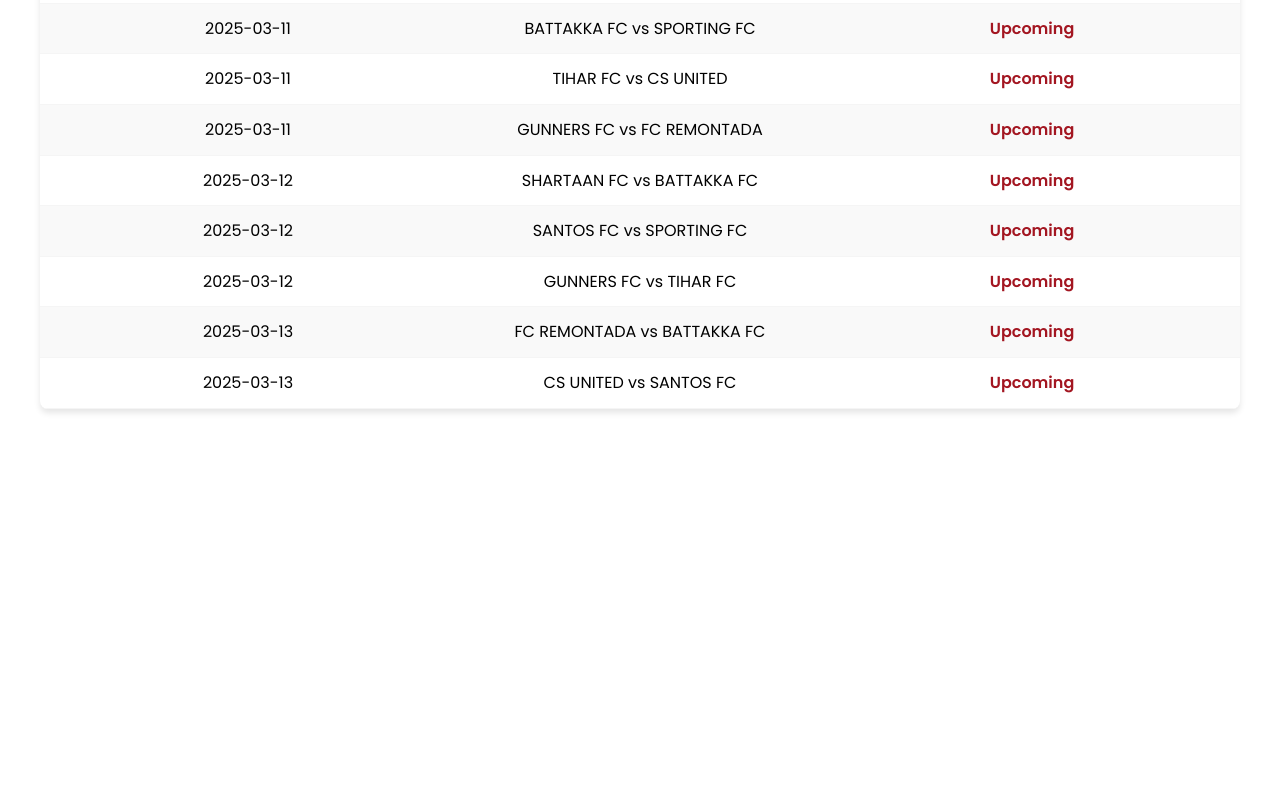
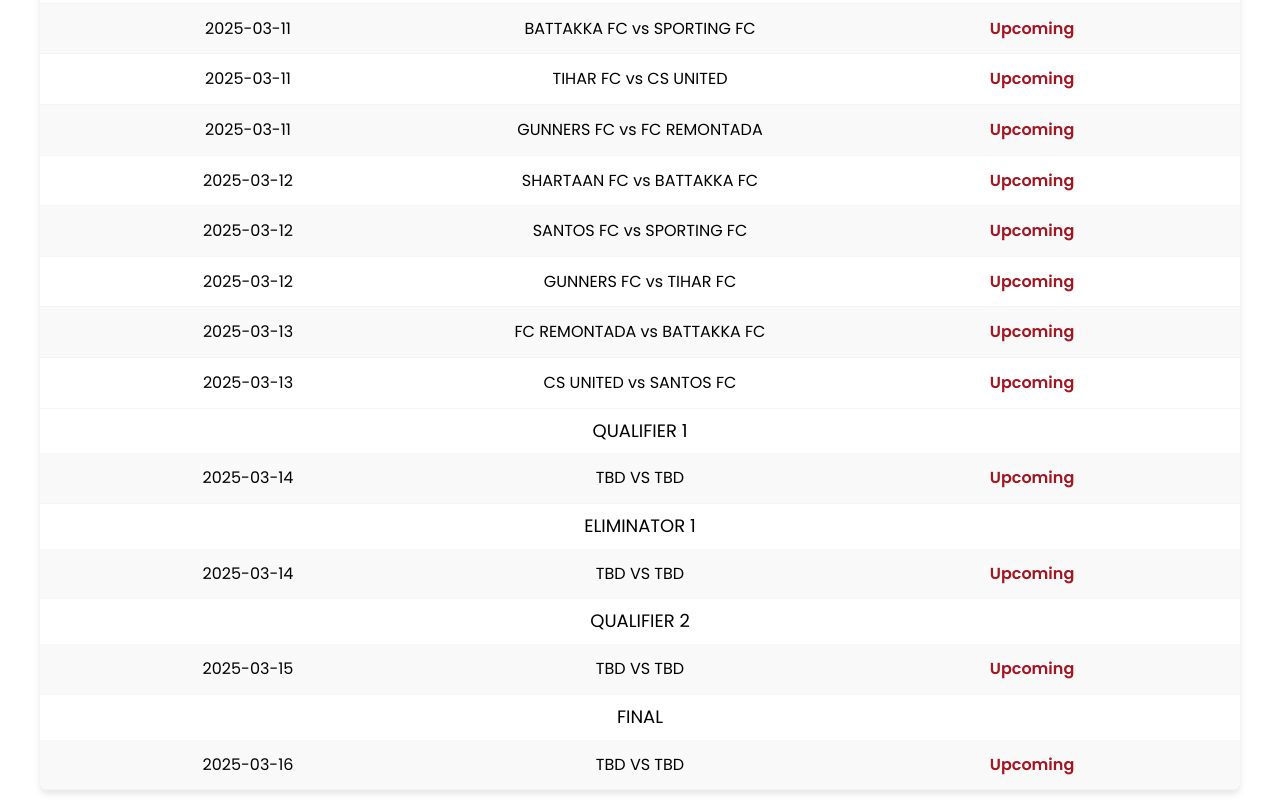
Before and after one commit to Vishnu-dk/gsl, a React (Create React App) app: page /fixtures in a window 1280 px wide. Shown: the part 1220-2020 px from the top of the page. Before the commit the page ends 1639 px from the top, so only its background shows below. Built offline with nearby package versions, Linux system fonts and the light colour scheme.

Commit message:
final qualifiers  updated full

```diff
--- a/package.json
+++ b/package.json
@@ -3,6 +3,7 @@
   "version": "0.1.0",
   "private": true,
   "dependencies": {
+    "@tailwindcss/postcss": "^4.0.12",
     "@testing-library/dom": "^10.4.0",
     "@testing-library/jest-dom": "^6.6.3",
     "@testing-library/react": "^16.2.0",
--- a/src/App.css
+++ b/src/App.css
@@ -14,6 +14,9 @@ body {
   background-color: #FFFFFF;
   color: #000000;
   line-height: 1.6;
+}
+.heading{
+  align-items: center;
 }
 
 /* Team Logo Styles */
--- a/src/pages/Fixtures.jsx
+++ b/src/pages/Fixtures.jsx
@@ -1,6 +1,5 @@
 import React from "react";
 import { FaCalendarAlt } from "react-icons/fa";
-
 
 const Fixtures = ({ matches = [] }) => {
   // Debugging: Log the matches prop
@@ -36,6 +35,86 @@ const Fixtures = ({ matches = [] }) => {
             </span>
           </div>
         ))}
+        <div> {/*   Qualifier 1 */}
+          <div
+            className="heading"
+            style={{ textAlign: "center", padding: "8px", fontSize: "18px" }}
+          >
+            QUALIFIER 1
+          </div>
+          <div className="table-row">
+            <span>2025-03-14</span>
+            <span>TBD VS TBD</span>
+            <span
+              style={{
+                color: "#a31621",
+                fontWeight: 600,
+              }}
+            >
+              Upcoming
+            </span>
+          </div>
+        </div>
+        <div> {/*   Eliminator 1 */}
+          <div
+            className="heading"
+            style={{ textAlign: "center", padding: "8px", fontSize: "18px" }}
+          >
+            ELIMINATOR 1
+          </div>
+          <div className="table-row">
+            <span>2025-03-14</span>
+            <span>TBD VS TBD</span>
+            <span
+              style={{
+                color: "#a31621",
+                fontWeight: 600,
+              }}
+            >
+              Upcoming
+            </span>
+          </div>
+        </div>
+        <div> {/*   Qualifier 2 */}
+          <div
+            className="heading"
+            style={{ textAlign: "center", padding: "8px", fontSize: "18px" }}
+          >
+            QUALIFIER 2
+          </div>
+          <div className="table-row">
+            <span>2025-03-15</span>
+            <span>TBD VS TBD</span>
+            <span
+              style={{
+                color: "#a31621",
+                fontWeight: 600,
+              }}
+            >
+              Upcoming
+            </span>
+          </div>
+        </div>
+        <div>  {/*   final */}
+          <div
+            className="heading"
+            style={{ textAlign: "center", padding: "8px", fontSize: "18px" }}
+          >
+            FINAL
+          </div>
+          <div className="table-row">
+            <span>2025-03-16</span>
+            <span>TBD VS TBD</span>
+            <span
+              style={{
+                color: "#a31621",
+                fontWeight: 600,
+              }}
+            >
+              Upcoming
+            </span>
+          </div>
+        </div>
       </div>
     </div>
   );
```
Also changed, not shown: 1 other file (tests, documents, lock files or other folders).
